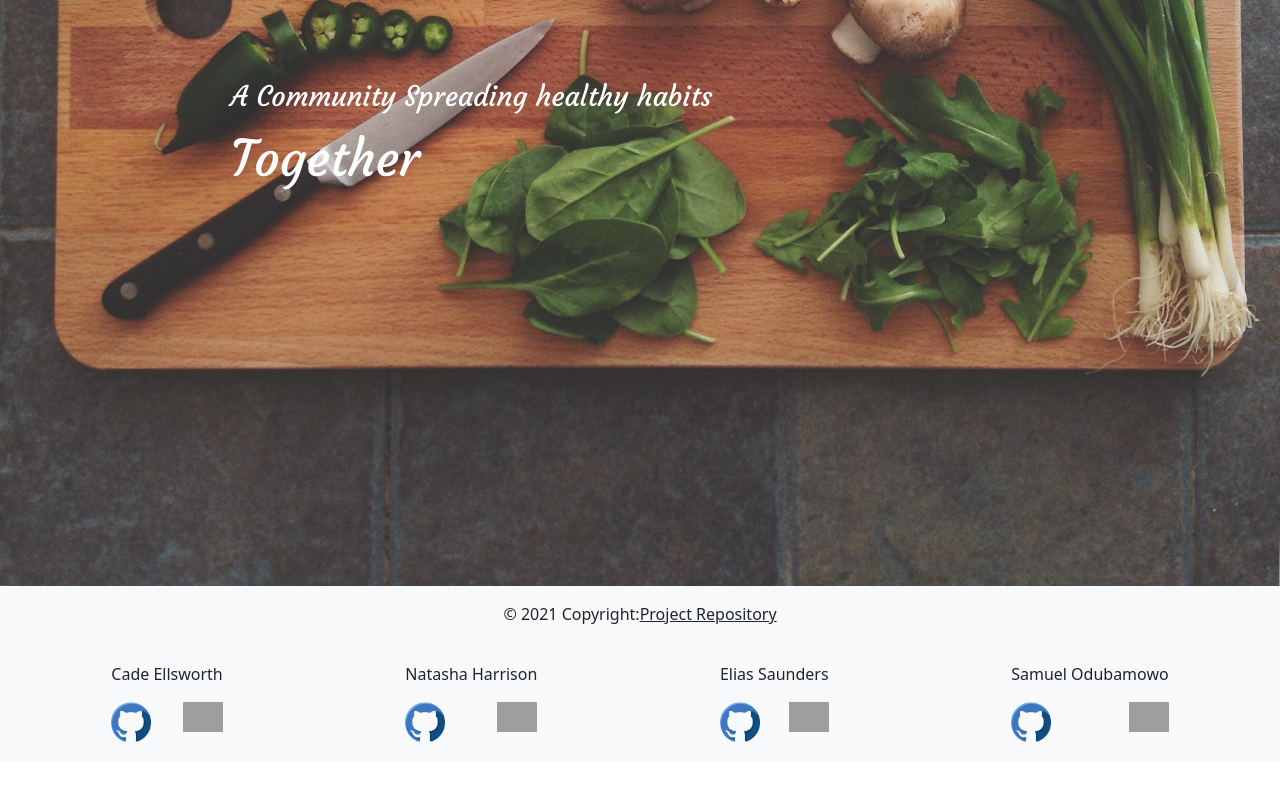
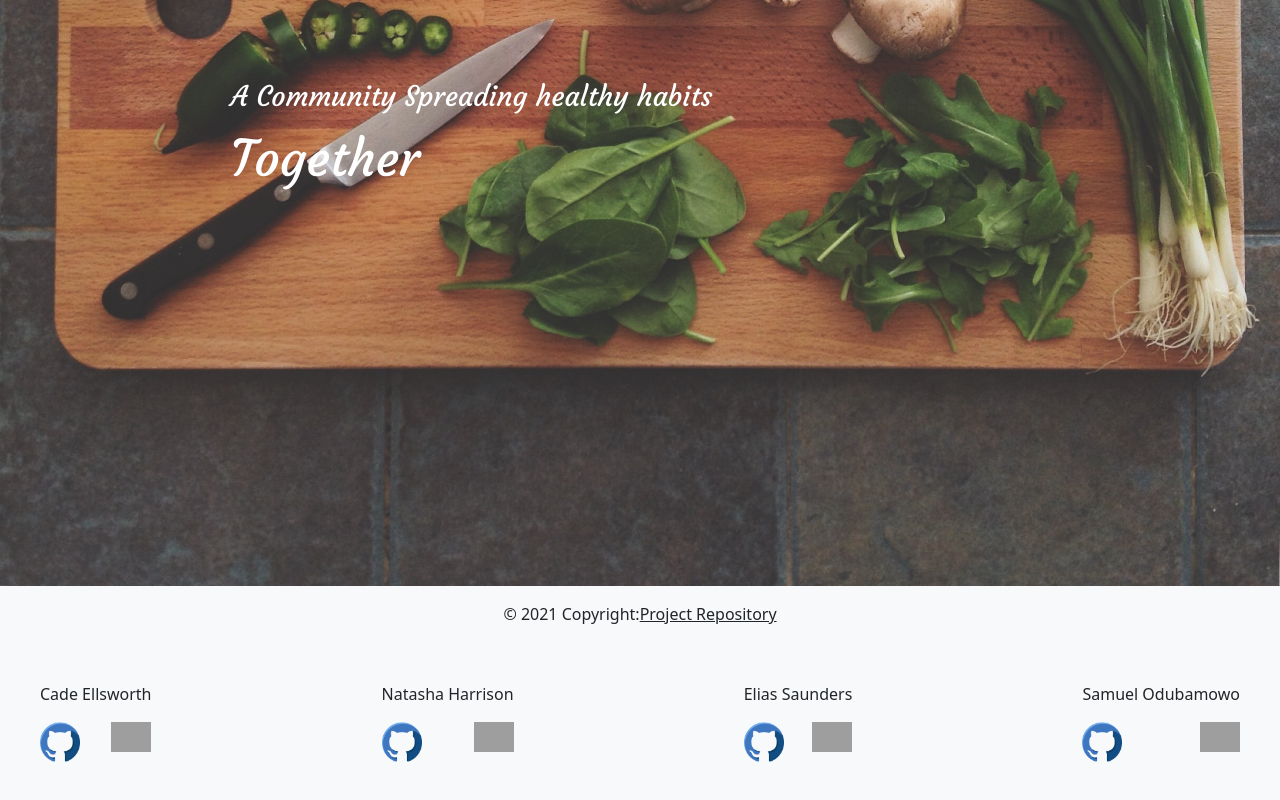
Before and after one commit to Wsamuell/health-wealth, a React (Create React App) app in the folder client/: page / in a window 1280 px wide. Shown: the part 694-1494 px from the top of the page. Before the commit the page ends 1456 px from the top, so only its background shows below. Built offline with nearby package versions, Linux system fonts and the light colour scheme; grey boxes are pictures that could not be loaded.

Commit message:
Home page styling is almost completed

```diff
--- a/client/src/component/Footer/index.js
+++ b/client/src/component/Footer/index.js
@@ -10,7 +10,7 @@ function Footer() {
                 <a className="text-dark" href="https://github.com/Wsamuell/health-wealth" target='_blank' >Project Repository</a>
             </div>
             <div className='authors-footer'>
-                <div className="text-center">
+                <div className="each-dev">
                     <p className="">
                         Cade Ellsworth
                     </p>
@@ -21,7 +21,7 @@ function Footer() {
 
                     </div>
                 </div>
-                <div className="text-center">
+                <div className="each-dev">
                     <p className="">
                         Natasha Harrison
                     </p>
@@ -31,7 +31,7 @@ function Footer() {
                         {/* <a href="mailto:natasharrison@gmail.com"><img className='icon' src={require("../../assets/img/gmail.png").default} alt='gmail-icon' /></a> */}
                     </div>
                 </div>
-                <div className="text-center">
+                <div className="each-dev">
                     <p className="">
                         Elias Saunders
                     </p>
@@ -41,7 +41,7 @@ function Footer() {
                         {/* <a href="mailto:eliasashtonsaunders@gmail.com"><img className='icon' src={require("../../assets/img/gmail.png").default} alt='gmail-icon' /></a> */}
                     </div>
                 </div>
-                <div className="text-center">
+                <div className="each-dev">
                     <p className="">
                         Samuel Odubamowo
                     </p>
--- a/client/src/component/Footer/style.css
+++ b/client/src/component/Footer/style.css
@@ -1,13 +1,24 @@
+footer {
+    display: flex;
+    flex-direction: column;
+}
 .icon {
     width: 40px;
 }
 .authors-footer {
     display: flex;
-    justify-content: space-around;
-    padding: 20px;
+    justify-content: space-between;
+    padding: 40px;
+    flex-wrap: wrap;
+    align-items: center;
 }
 .icon-stuff {
     display: flex;
     flex-wrap: wrap;
     justify-content: space-between;
 }
+.each-dev {
+    display: flex;
+    flex-direction: column;
+    align-content: center;
+}
--- a/client/src/component/Leaderboard/index.js
+++ b/client/src/component/Leaderboard/index.js
@@ -40,6 +40,6 @@ function Leaderboard() {
             </Table>
         </div>
     )
-}
+};
 
 export default Leaderboard;
--- a/client/src/component/Nav/index.js
+++ b/client/src/component/Nav/index.js
@@ -30,8 +30,8 @@ function Nav() {
                         <Link to="/home" className='home'> Home </Link>
                         <Link to="/profile" className='my-profile'> My Profile </Link>
 
+                        <Link to="/shop" className='shop'> Shop </Link>
                         <Link href="/" className='logout' onClick={logout}> Logout </Link>
-                        <Link to="/shop" className='shop'> Shop </Link>
                     </>
                 ) : (
                     <>
--- a/client/src/pages/Home/index.js
+++ b/client/src/pages/Home/index.js
@@ -37,10 +37,13 @@ const Home = props => {
             // console.log(filterUsers[0])
             setSearchUser(filterUsers);
             setSearchUser('');
-            userLink = <Link to={`/profile/${filterUsers[0].username}`}>{filterUsers[0].username}</Link>
+            userLink = <div class="d-grid gap-2 col-6 mx-auto mb-4">
+                <p>User Found</p>
+                <Link className='searched-content btn btn-outline-secondary' to={`/profile/${filterUsers[0].username}`}>{filterUsers[0].username}</Link>
+            </div>
 
         } catch (err) {
-            userLink = <div>No User found</div>
+            userLink = <div className='no-searched-content'>No User found</div>
             // console.log('no user found');
         }
     }
@@ -49,10 +52,9 @@ const Home = props => {
 
 
     return (
-        <div className=''>
-            <p>Home</p>
+        <div className='home-sec'>
             <div>
-                <Form className="mb-3 w-50 align-middle" onSubmit={handleFormSubmit}>
+                <Form className="search-form" onSubmit={handleFormSubmit}>
                     <FormControl
                         value={searchUser}
                         name='userSearch'
@@ -66,7 +68,7 @@ const Home = props => {
                 </Form>
                 {userLink}
             </div>
-            <div>
+            <div className='home-p-l'>
                 <AutoPost />
                 <Leaderboard />
             </div>
--- a/client/src/pages/Home/style.css
+++ b/client/src/pages/Home/style.css
@@ -0,0 +1,32 @@
+.home-sec {
+    display: flex;
+    flex-direction: column;
+    padding: 20px;
+}
+.search-form {
+    display: flex;
+    flex-direction: row;
+    padding-bottom: 30px;
+    width: 100%;
+}
+.searched-content {
+    text-decoration: none;
+    color: white;
+    font-size: 20px;
+    padding-bottom: 20px;
+}
+.no-searched-content {
+    text-decoration: none;
+    color: black;
+    padding: 20px;
+}
+
+.home-p-l {
+    border-top: 1rem #219ebc solid;
+    padding-top: 40px;
+    display: flex;
+    flex-direction: row;
+    justify-content: space-around;
+    flex-wrap: wrap-reverse;
+
+}
```
